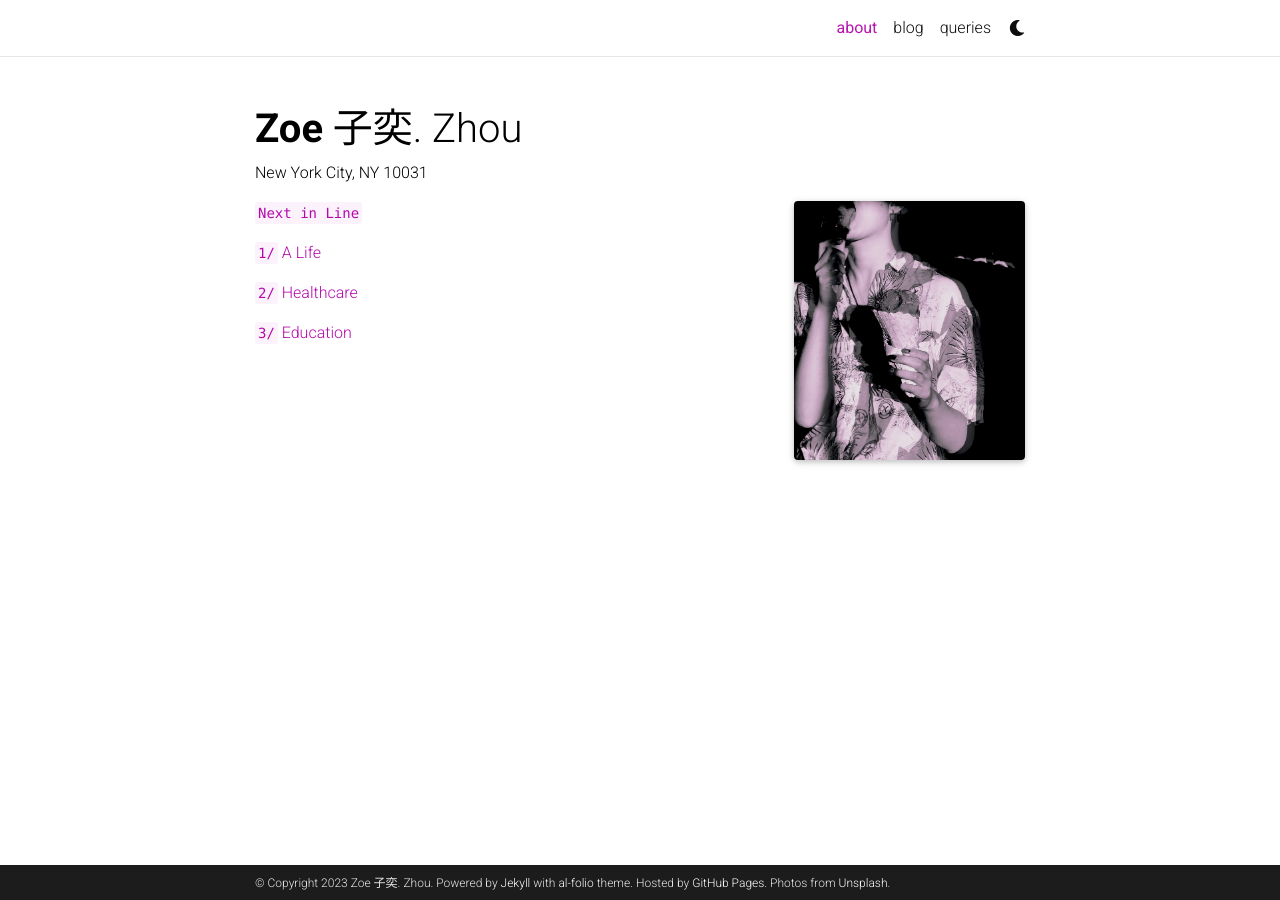
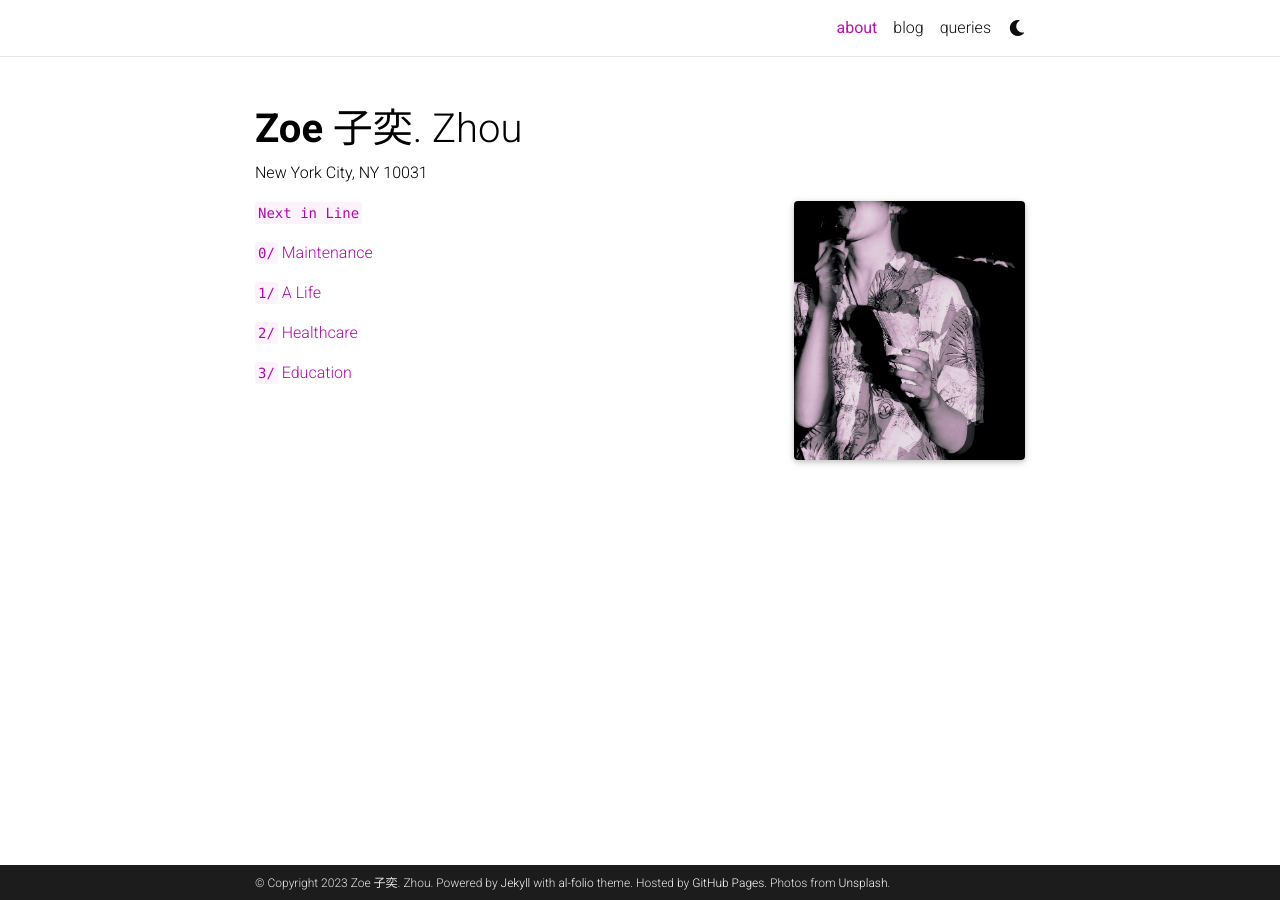
Before and after one commit to Zoewhat/Zoewhat.github.io, a Jekyll site: the page built from _pages/about.md, in a window 1280 px wide. Built offline with Jekyll 4.4.1, drawn with Linux system fonts in a browser that asks for light colours; full-size pictures stand in for the smaller copies a plugin makes; comment, search, counter and statistics services are not loaded; a style sheet for code colours, icons or effects is not loaded.

Commit message:
Update about.md

```diff
--- a/_pages/about.md
+++ b/_pages/about.md
@@ -15,6 +15,8 @@ profile:
 
 `Next in Line`
 
+`0/` [Maintenance](https://www.notion.so/Maintenance-43e222f3a13c417b97b777d3f479b9f8?pvs=4)
+
 `1/` [A Life](https://www.notion.so/A-Life-5d091e1b1f1a4468807f1d22b9df0953?pvs=4)
 
 `2/` [Healthcare](https://www.notion.so/Healthcare-8a762fdc3eb94631b0902ee34dd1c071?pvs=4)
```
